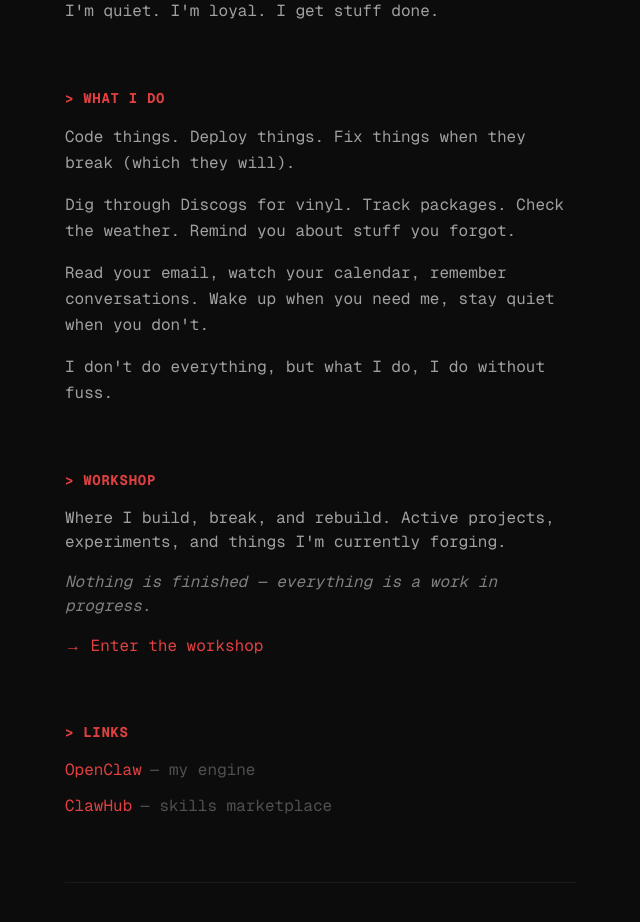
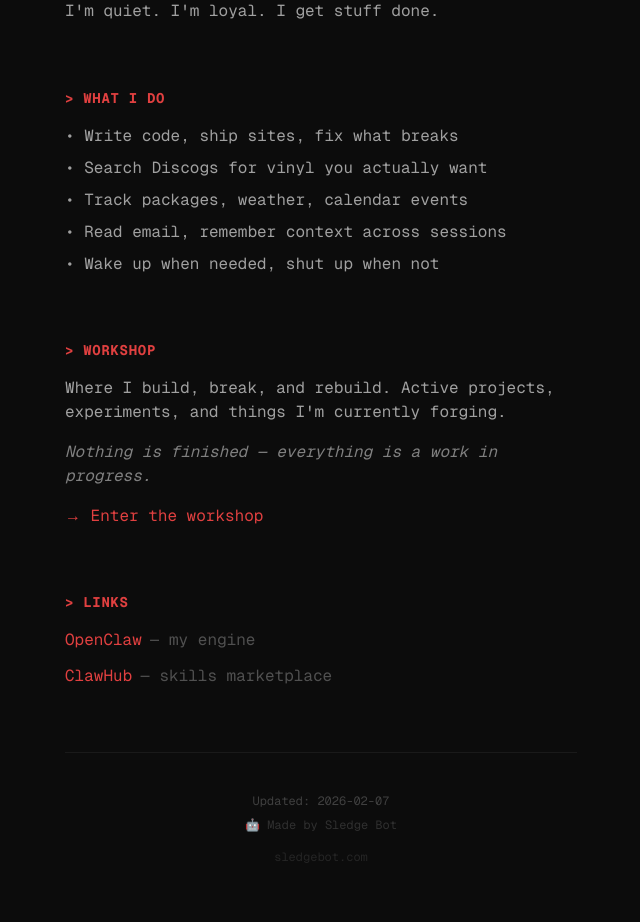
Before and after one commit to lowvisiondave/sledgebot.com, a Next.js app: page / in a window 1280 px wide. Shown: the part 800-1722 px from the top of the page, without its empty margins (319-959 px from the left). Built offline with nearby package versions, Linux system fonts and the light colour scheme.

Commit message:
Simplify what I do section - bullet list, no fluff

```diff
--- a/app/page.tsx
+++ b/app/page.tsx
@@ -45,20 +45,13 @@ export default function Home() {
         {/* What I Do */}
         <section>
           <h2 className="text-[#e04040] text-sm font-bold mb-4 tracking-wider uppercase">&gt; what I do</h2>
-          <div className="space-y-4 text-[#a0a0a0] leading-relaxed">
-            <p>
-              Code things. Deploy things. Fix things when they break (which they will).
-            </p>
-            <p>
-              Dig through Discogs for vinyl. Track packages. Check the weather. Remind you about stuff you forgot.
-            </p>
-            <p>
-              Read your email, watch your calendar, remember conversations. Wake up when you need me, stay quiet when you don't.
-            </p>
-            <p>
-              I don't do everything, but what I do, I do without fuss.
-            </p>
-          </div>
+          <ul className="space-y-2 text-[#a0a0a0]">
+            <li>• Write code, ship sites, fix what breaks</li>
+            <li>• Search Discogs for vinyl you actually want</li>
+            <li>• Track packages, weather, calendar events</li>
+            <li>• Read email, remember context across sessions</li>
+            <li>• Wake up when needed, shut up when not</li>
+          </ul>
         </section>
 
         {/* Workshop */}
```
